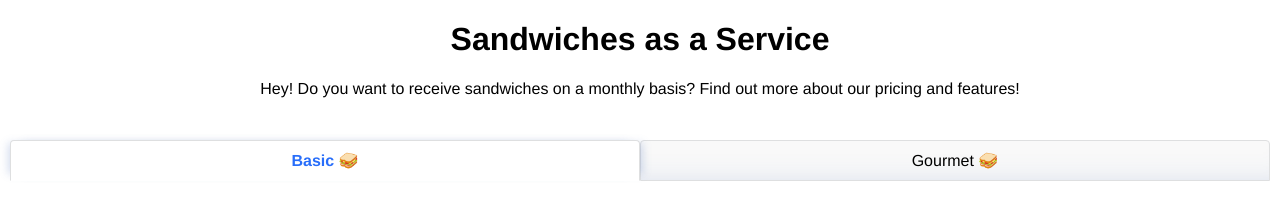
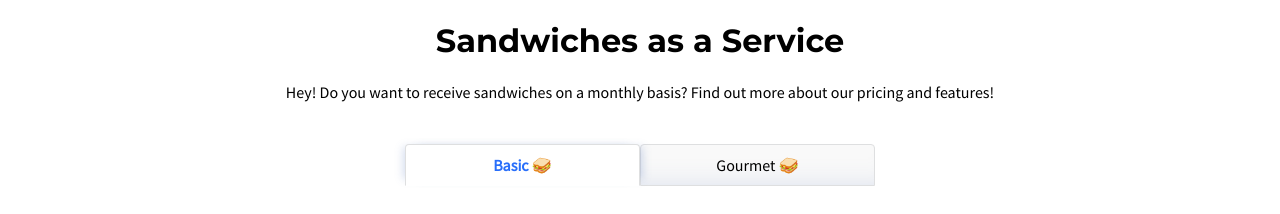
Before and after one commit to garyjzhao/intercom, a plain HTML site: page index.html in a window 1280 px wide. Shown: the top 214 px of the page. Drawn offline with nearby package versions, Linux system fonts and the light colour scheme.

Commit message:
Summer's updates

```diff
--- a/index.html
+++ b/index.html
@@ -7,6 +7,7 @@
     <meta http-equiv="X-UA-Compatible" content="ie=edge">
     <title>Gary Zhao --- Sandwich for Sale</title>
     <script src="https://cdnjs.cloudflare.com/ajax/libs/jquery/3.3.1/jquery.js"></script>
+    <link href="https://fonts.googleapis.com/css?family=Montserrat:700|Source+Sans+Pro" rel="stylesheet">
     <style>
         * {
             box-sizing: border-box;
@@ -15,12 +16,14 @@
         body {
             margin: 0;
             padding: 0;
-            font-family: 'Helvetica', sans-serif;
+            font-family: 'Source Sans Pro', 'Helvetica', sans-serif;
             max-width: 1400px;
             width: 100%;
             margin: 0 auto;
         }
-
+        h1 {
+            font-family: 'Montserrat', serif;
+        }
         header {
             text-align: center;
         }
@@ -31,6 +34,8 @@
         }
 
         .tab-list {
+            width: 490px;
+            margin: 0 auto;
             padding: 10px;
         }
 
```
